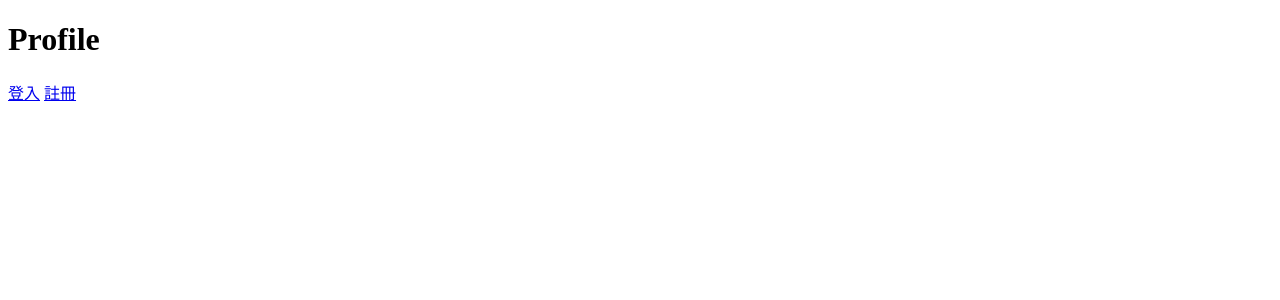
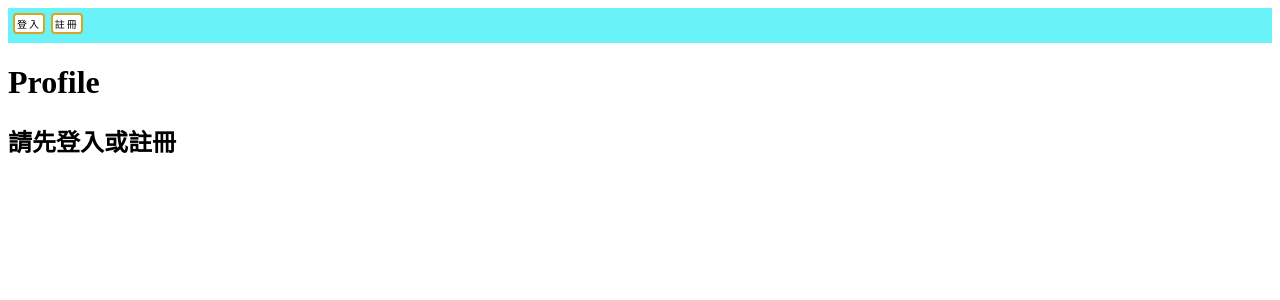
Before and after one commit to 0o0o666/django, a Django app: page /user/ in a window 1280 px wide. Shown: the top 300 px of the page. Run offline with Django 5.2, Linux system fonts and the light colour scheme.

Commit message:
0928完成

```diff
--- /dev/null
+++ b/templates/base.html
@@ -0,0 +1,119 @@
+<!DOCTYPE html>
+<html lang="zh-Hant">
+
+<head>
+    <meta charset="UTF-8">
+    <meta name="viewport" content="width=device-width, initial-scale=1.0">
+    <title>Document</title>
+    <style>
+        #navbar {
+            background-color: rgb(105, 242, 247);
+            padding: 5px;
+            text-align: left;
+            font-size: 15px;
+            letter-spacing: 2px;
+        }
+
+        #navbar a {
+            text-decoration: none;
+            color: inherit;
+        }
+
+        span {
+            font-size: 30px;
+        }
+
+
+        .btn {
+            display: inline-block;
+            position: relative;
+            z-index: 1;
+            min-width: 20px;
+            background: #FFFFFF;
+            border: 2px solid goldenrod;
+            border-radius: 4px;
+            color: rgb(32, 150, 218);
+            font-size: 10px;
+            text-transform: uppercase;
+            font-weight: 500;
+            text-align: center;
+            text-decoration: none;
+            overflow: hidden;
+            transition: 0.5s;
+            padding: 1px 2px;
+        }
+
+        .btn span {
+            position: absolute;
+            width: 25%;
+            height: 100%;
+            background-color: rgb(17, 177, 240);
+            transform: translateY(150%);
+            border-radius: 50%;
+            left: calc((var(--n) - 1) * 25%);
+            transition: 0.5s;
+            transition-delay: calc((var(--n) - 1) * 0.1s);
+            z-index: -1;
+        }
+
+        .btn:hover,
+        .btn:focus {
+            color: black;
+        }
+
+        .btn:hover span {
+            transform: translateY(0) scale(2);
+        }
+
+        .btn span:nth-child(1) {
+            --n: 1;
+        }
+
+        .btn span:nth-child(2) {
+            --n: 2;
+        }
+
+        .btn span:nth-child(3) {
+            --n: 3;
+        }
+
+        .btn span:nth-child(4) {
+            --n: 4;
+        }
+    </style>
+</head>
+
+<body>
+    <div id="navbar">
+        {% if user.is_authenticated %}
+        <span>{{user.username}}</span>
+
+
+        <a href="{% url 'logout' %}" class="btn">
+            登出
+            <span></span><span></span><span></span><span></span>
+        </a>
+        {% else %}
+        <a href="{% url 'login' %}" class="btn">
+            登入
+            <span></span><span></span><span></span><span></span>
+        </a>
+
+        <a href="{% url 'register' %}" class="btn">
+            註冊
+            <span></span><span></span><span></span><span></span>
+        </a>
+        {% endif %}
+    </div>
+
+    {% block content %}
+
+    {% endblock %}
+    <div style="color: red;">{{message}}</div>
+
+
+
+
+</body>
+
+</html>
--- a/todolist/settings.py
+++ b/todolist/settings.py
@@ -55,7 +55,7 @@ ROOT_URLCONF = "todolist.urls"
 TEMPLATES = [
     {
         "BACKEND": "django.template.backends.django.DjangoTemplates",
-        "DIRS": [],
+        "DIRS": ["templates"],
         "APP_DIRS": True,
         "OPTIONS": {
             "context_processors": [
--- a/user/templates/user/profile.html
+++ b/user/templates/user/profile.html
@@ -1,19 +1,11 @@
-<!DOCTYPE html>
-<html lang="en">
+{% extends "base.html" %}
 
-<head>
-    <meta charset="UTF-8">
-    <meta name="viewport" content="width=device-width, initial-scale=1.0">
-    <title>Document</title>
-</head>
 
-<body>
+{% block content %}
 <h1>Profile</h1>
+
 {% if user.is_authenticated %}
 
-
-    <h3>使用者名稱: {{user.username}}</h3>
-    <a href="{% url 'logout' %}">登出</a>
 <ul>
     <li>超級使用者:
         {% if user.username %}
@@ -27,10 +19,8 @@
     <li>Email:{{user.email}}</li>
     <li>創建時間:{{user.date_joined}}</li>
 </ul>
+
 {% else %}
-    <a href="{% url 'login' %}">登入</a>
-    <a href="{% url 'register' %}">註冊</a>
+<h2>請先登入或註冊</h2>
 {% endif %}
-</body>
-
-</html>
+{% endblock %}
```
Also changed, not shown: user/templates/user/login.html (+4 -13 lines), user/templates/user/register.html (+11 -17 lines). Lines whose indentation alone changed are shown as unchanged.
